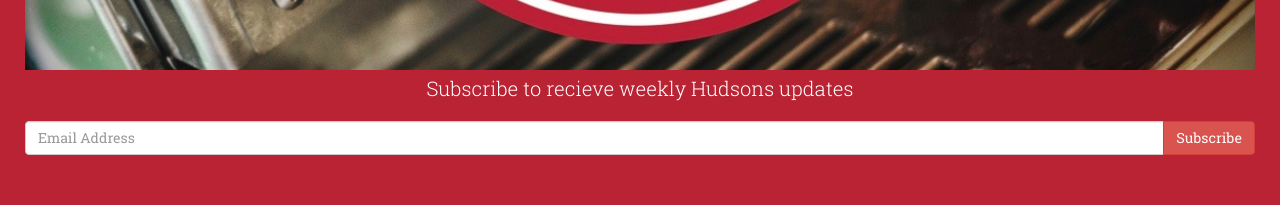
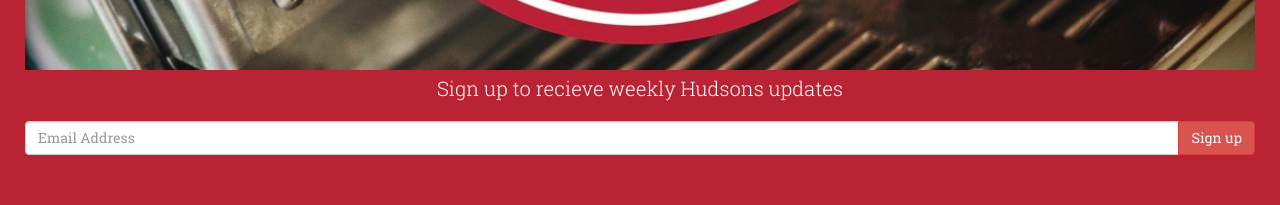
Before and after one commit to beastlyhaz/hudsons, a plain HTML site: page index.html in a window 1280 px wide. Shown: the part 722-927 px from the top of the page. Drawn offline with nearby package versions, Linux system fonts and the light colour scheme; some packages are replaced by stand-ins of ours.

Commit message:
updated sign up bit

```diff
--- a/index.html
+++ b/index.html
@@ -41,12 +41,12 @@
 
 	<div class="jumbotron text-center">
 	<img src="Resources/Hudsons/LogoCoffee.jpeg" alt="logo" style="width: 100%;">
-  	<p style="font-family: Hudsons-light">Subscribe to recieve weekly Hudsons updates</p>
+  	<p style="font-family: Hudsons-light">Sign up to recieve weekly Hudsons updates</p>
   		<form>
     		<div class="input-group">
       			<input type="email" class="form-control" size="50" placeholder="Email Address" required>
       			<div class="input-group-btn">
-        			<button type="button" class="btn btn-danger">Subscribe</button>
+        			<button type="button" class="btn btn-danger">Sign up</button>
       			</div>
     		</div>
   		</form>
```
